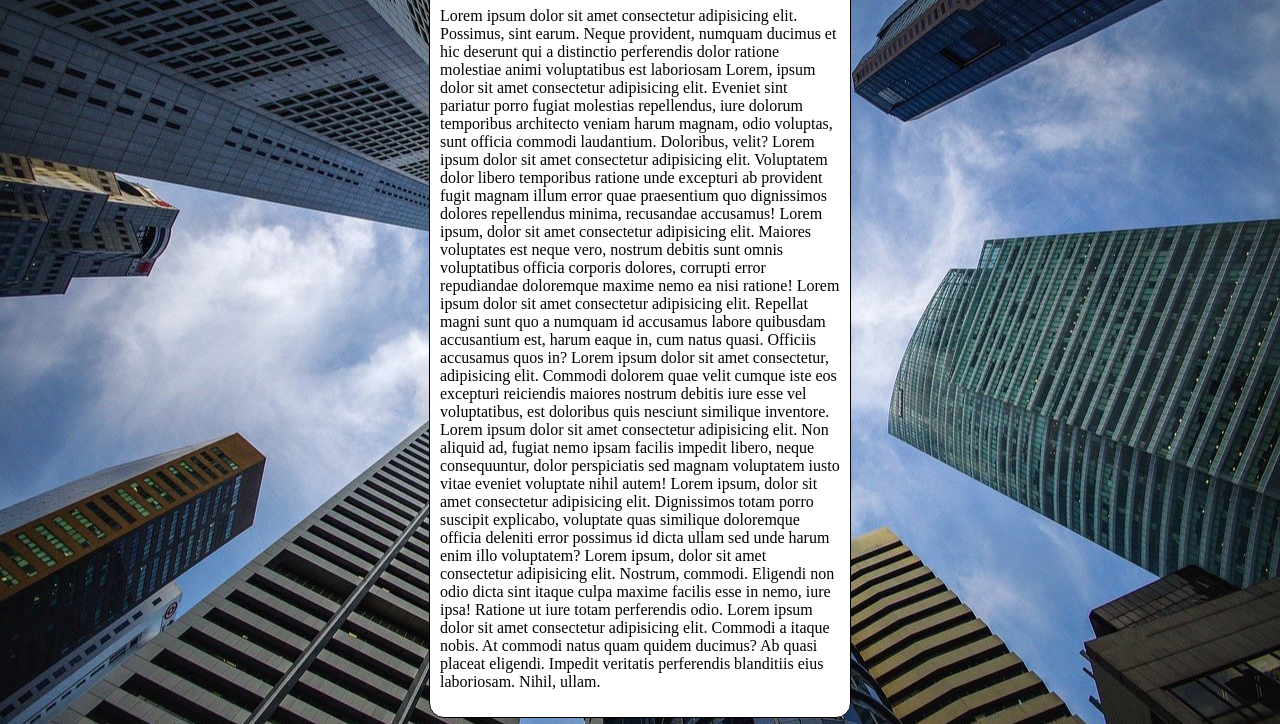
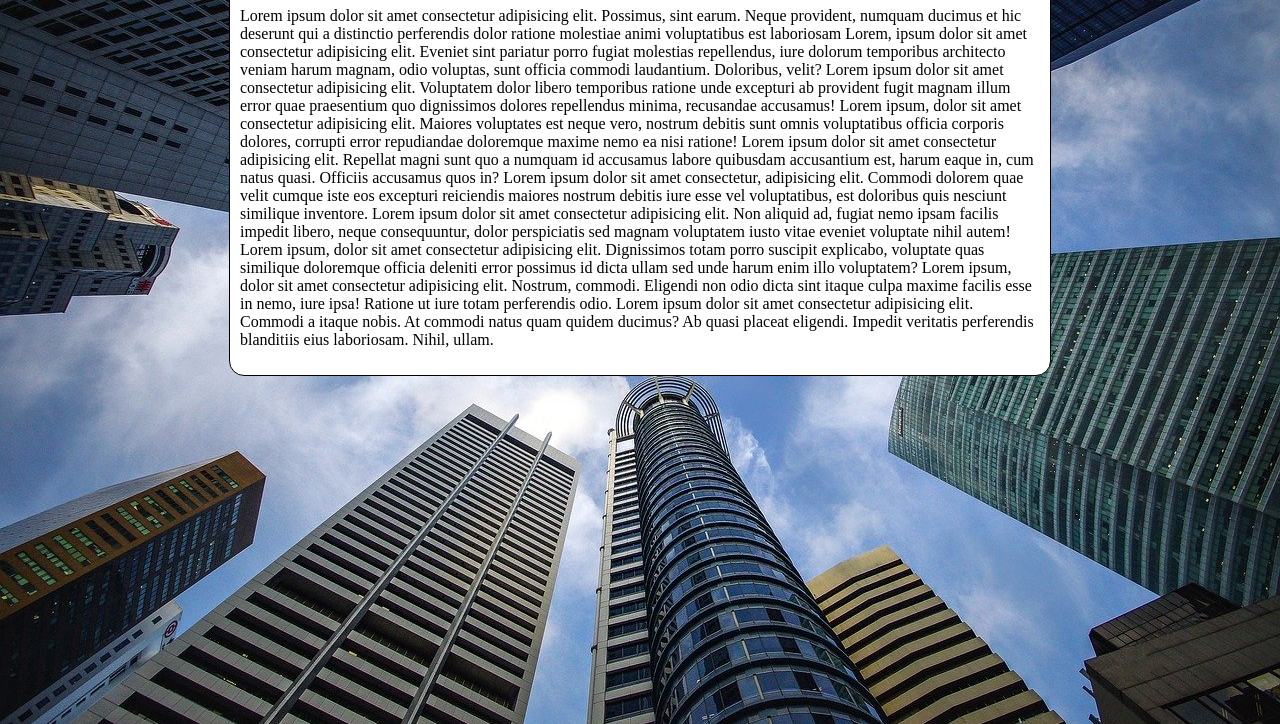
Before and after one commit to Ecliton/HTML5-CSS3, a plain HTML site: page ex022/fundo006.html in a window 1280 px wide. Shown: the part 92-816 px from the top of the page. Drawn offline with Linux system fonts and the light colour scheme.

Commit message:
novo exercicio e alterações extras

```diff
--- a/ex022/fundo006.html
+++ b/ex022/fundo006.html
@@ -9,16 +9,23 @@
     <style>
         body{
             height:100vh;
-            background-color: black;
-            background-image: url(imagens/wallpaper002.jpg);
+            /*background-color: black;
+            background-image: url('imagens/wallpaper002.jpg');
             background-position:center center;
             background-repeat: no-repeat;
             background-size:cover;
+            background-attachment: fixed;*/
+
+            /*shorthand background
+            color > image> position> repeat> {size}. attachment*/
+
+            background: black url('imagens/wallpaper002.jpg') center center  fixed;
+            background-size:cover
 
         }
         main{
+            max-width:800px;
             background-color: white;
-            width:400px;
             padding:10px;
             margin:auto;
             border:1px solid black;
```
Also changed, not shown: 2 other files.
